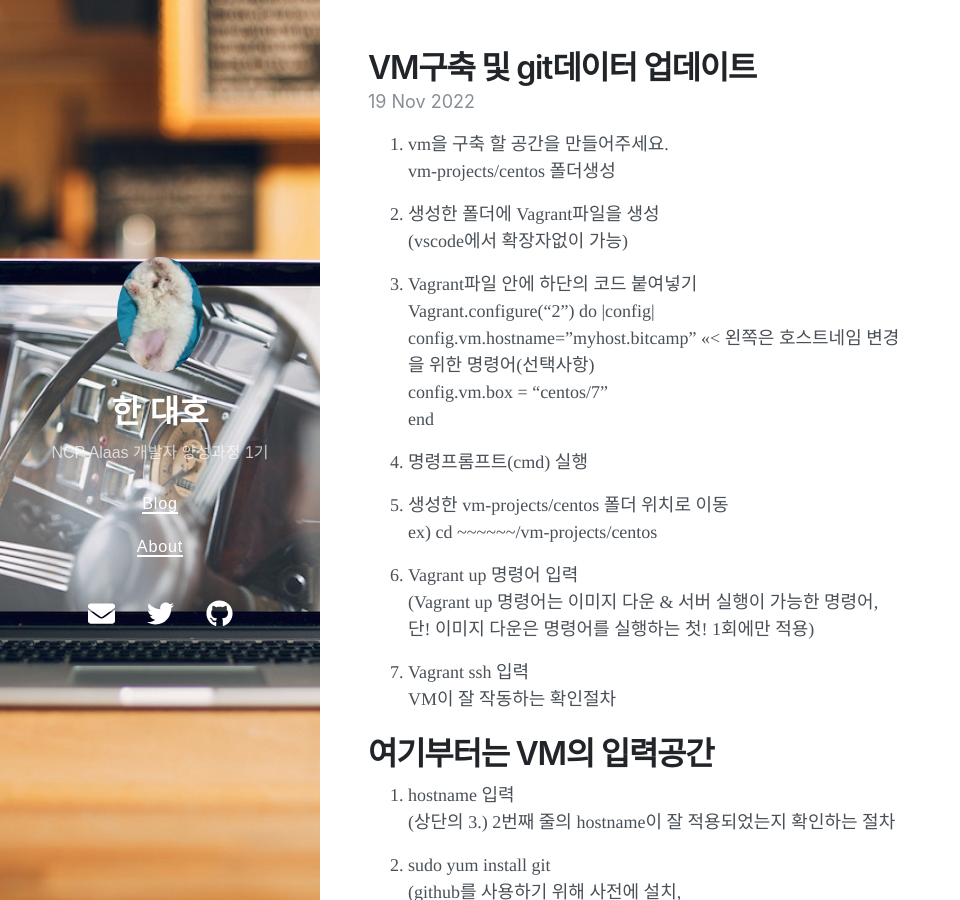
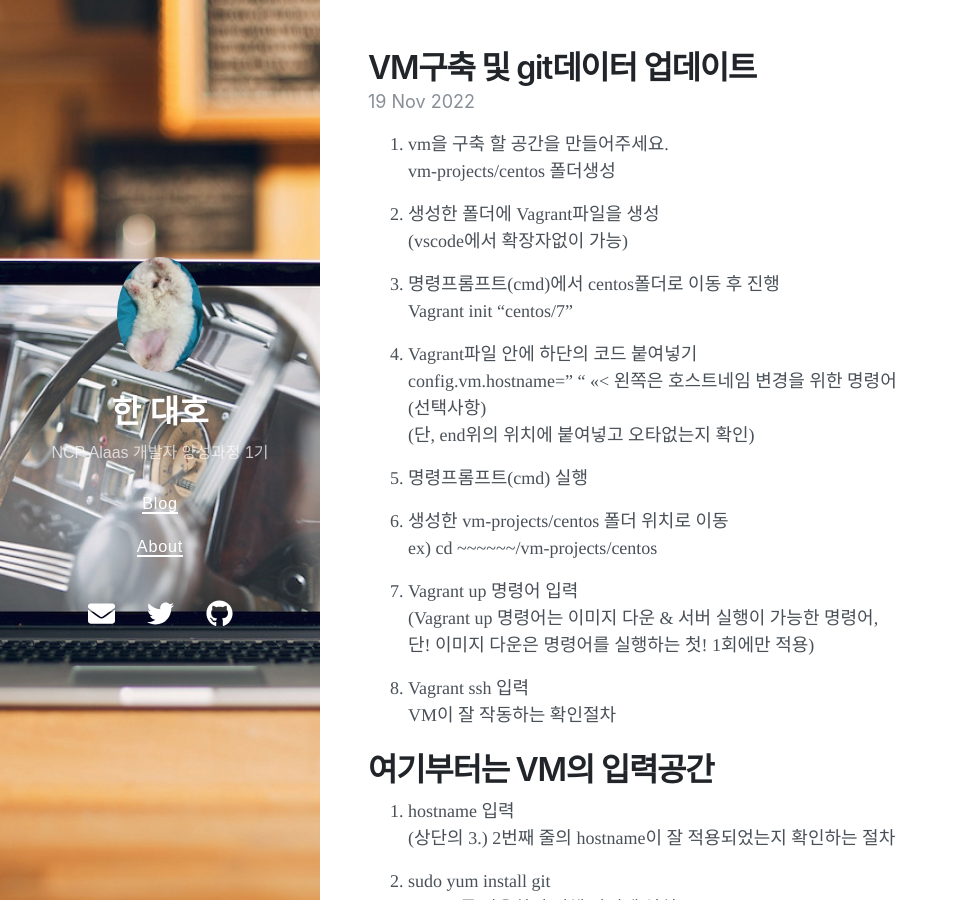
Before and after one commit to das7945/das7945.github.io, a Jekyll site: the page built from _posts/2022-11-19-VM구축-및-git데이터-업데이트.md, in a window 1280 px wide and 900 px high. Shown: the whole window, without its empty margins (0-960 px from the left). Built offline with Jekyll 4.4.1, drawn with Linux system fonts in a browser that asks for light colours; nearby versions of some CDN libraries; some of the changed text lies outside the part shown.

Commit message:
221121_2

```diff
--- a/_posts/2022-11-19-VM구축-및-git데이터-업데이트.md
+++ b/_posts/2022-11-19-VM구축-및-git데이터-업데이트.md
@@ -9,22 +9,23 @@ vm-projects/centos 폴더생성
 2. 생성한 폴더에 Vagrant파일을 생성<br>
 (vscode에서 확장자없이 가능)
 
-3. Vagrant파일 안에 하단의 코드 붙여넣기<br>
-Vagrant.configure("2") do |config|<br>
-config.vm.hostname="myhost.bitcamp"  <<< 왼쪽은 호스트네임 변경을 위한 명령어(선택사항)<br>
-config.vm.box = "centos/7"<br>
-end
+3. 명령프롬프트(cmd)에서 centos폴더로 이동 후 진행<br>
+Vagrant init "centos/7"<br>
 
-4. 명령프롬프트(cmd) 실행
+4. Vagrant파일 안에 하단의 코드 붙여넣기<br>
+config.vm.hostname="   "  <<< 왼쪽은 호스트네임 변경을 위한 명령어(선택사항)<br>
+(단, end위의 위치에 붙여넣고 오타없는지 확인)
 
-5. 생성한 vm-projects/centos 폴더 위치로 이동<br>
+5. 명령프롬프트(cmd) 실행
+
+6. 생성한 vm-projects/centos 폴더 위치로 이동<br>
 ex) cd ~~~~~~/vm-projects/centos
 
-6. Vagrant up 명령어 입력<br>
+7. Vagrant up 명령어 입력<br>
 (Vagrant up 명령어는 이미지 다운 & 서버 실행이 가능한 명령어,<br>
 단! 이미지 다운은 명령어를 실행하는 첫! 1회에만 적용)
 
-7. Vagrant ssh 입력<br>
+8. Vagrant ssh 입력<br>
 VM이 잘 작동하는 확인절차
 
 # 여기부터는 VM의 입력공간
```
Also changed, not shown: _posts/2022-11-18-마크다운문법.md (added, +276 -0 lines).
